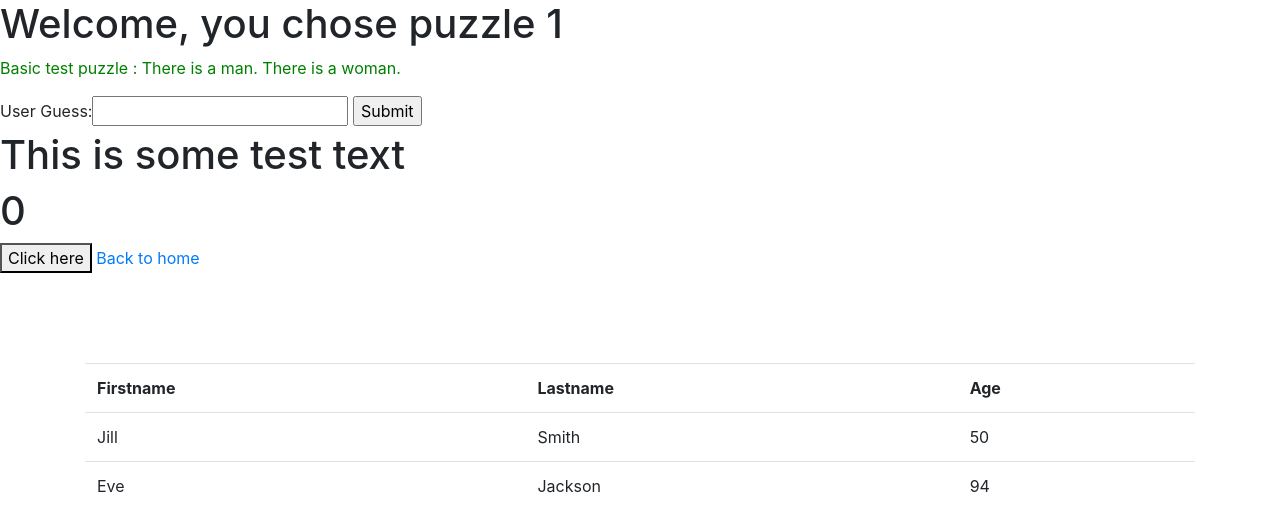
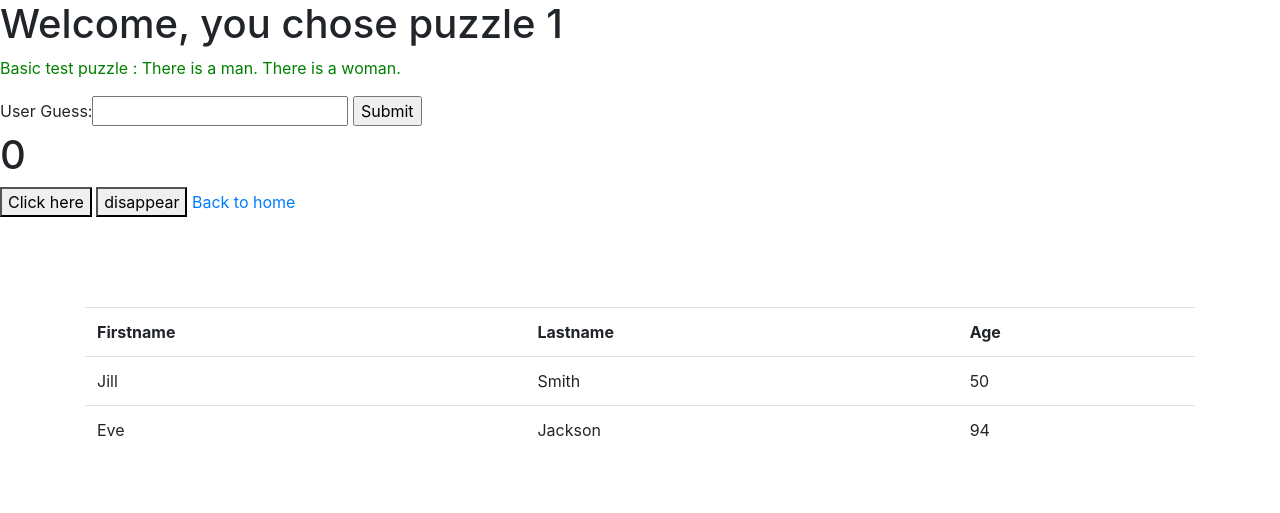
Before and after one commit to lorcanj/Django_Chatbot, a Django app: page /puzzle_app/1 in a window 1280 px wide. Shown: the top 513 px of the page. Run offline with Django 3.2, Linux system fonts and the light colour scheme; data comes from the database, SQL or seed files in the repository; some libraries are stand-ins or nearby versions.

Commit message:
mess around with JS

```diff
--- a/puzzle_app/static/puzzle_app/js/puzzleList.js
+++ b/puzzle_app/static/puzzle_app/js/puzzleList.js
@@ -13,6 +13,12 @@ function count() {
     }
 }
 
+function appear() {
+    document.querySelector('#test').style.display = 'block';
+}
+
 document.addEventListener('DOMContentLoaded', function() {
-    document.querySelector('button').onclick = hello;
+    document.querySelector('#test').style.display = 'none';
+    document.querySelector('#increase').onclick = hello;
+    document.querySelector('#disappear').onclick = appear;
 });
--- a/puzzle_app/templates/puzzle_app/puzzle.html
+++ b/puzzle_app/templates/puzzle_app/puzzle.html
@@ -23,8 +23,9 @@
 <h1 id="test">This is some test text</h1>
 
 <h1 id="number">0</h1>
-<button>Click here</button>
+<button id="increase">Click here</button>
 
+<button id="disappear">disappear</button>
 
 <a href="{% url 'index' %}">Back to home</a>
 
```
